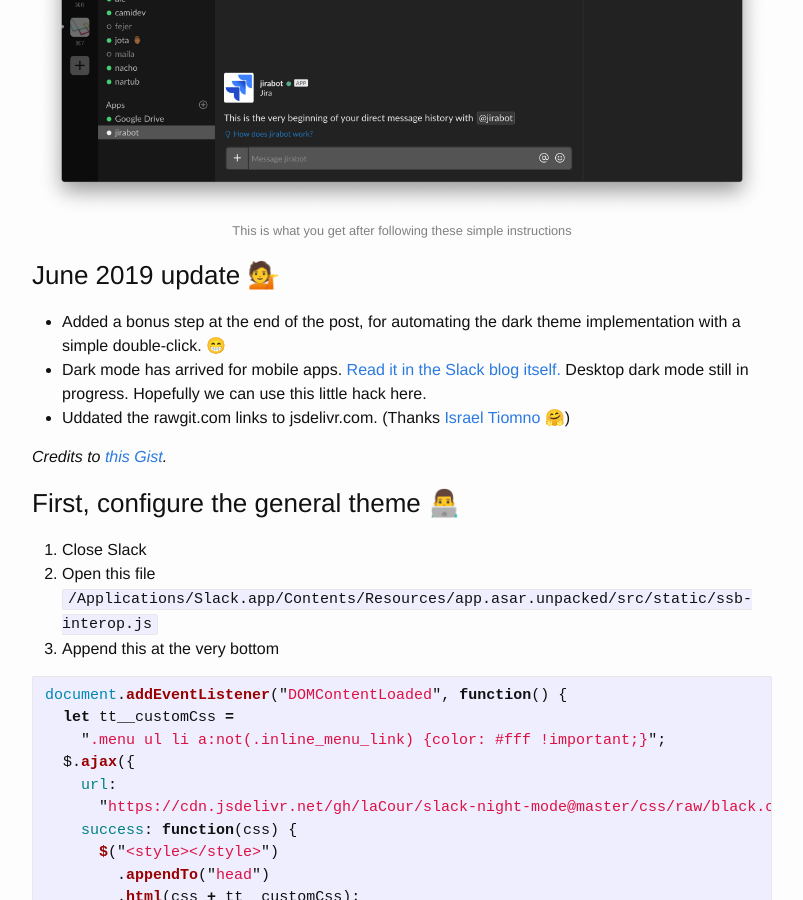
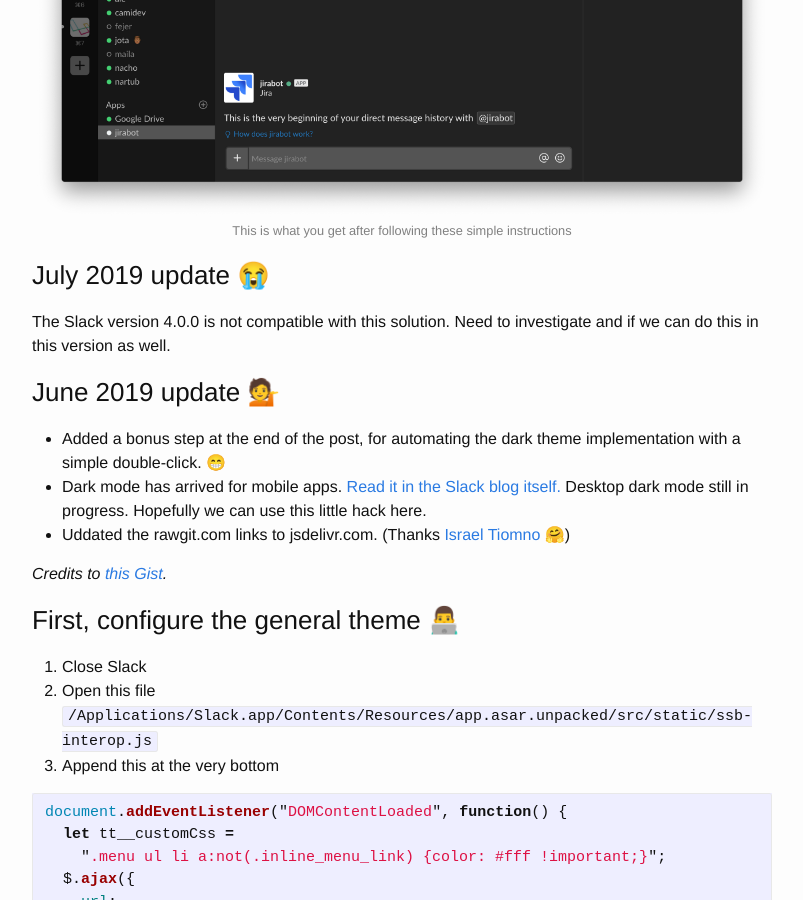
Before and after one commit to nahuelhds/nahuelhds.github.io, a Jekyll site: the page built from _posts/2018-11-22-Setup-Dark-Mode-in-Slack-on-MacOS.md, in a window 1280 px wide and 900 px high, scrolled down 451 px. Shown: the whole window, without its empty margins (238-1041 px from the left). Built offline with Jekyll 4.4.1, drawn with Linux system fonts in a browser that asks for light colours; comment, search, counter and statistics services are not loaded.

Commit message:
Slack update

```diff
--- a/_posts/2018-11-22-Setup-Dark-Mode-in-Slack-on-MacOS.md
+++ b/_posts/2018-11-22-Setup-Dark-Mode-in-Slack-on-MacOS.md
@@ -16,6 +16,10 @@
 ![This is what you get after following these simple instructions](img/1__NVjk4Iy__c6ZSkfpxuQAkNA.png)
 This is what you get after following these simple instructions
 {: .img-caption }
+
+### July 2019 update 😭
+
+The Slack version 4.0.0 is not compatible with this solution. Need to investigate and if we can do this in this version as well.
 
 ### June 2019 update 💁‍
 
```
